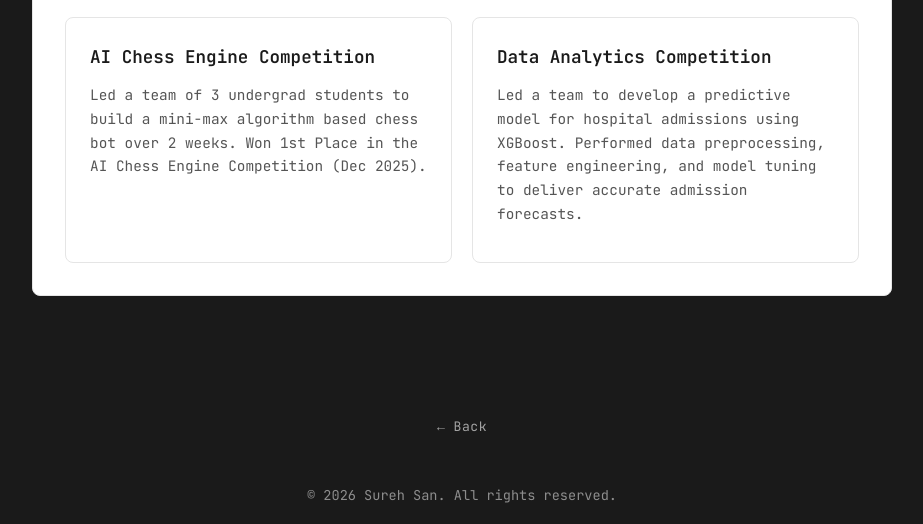
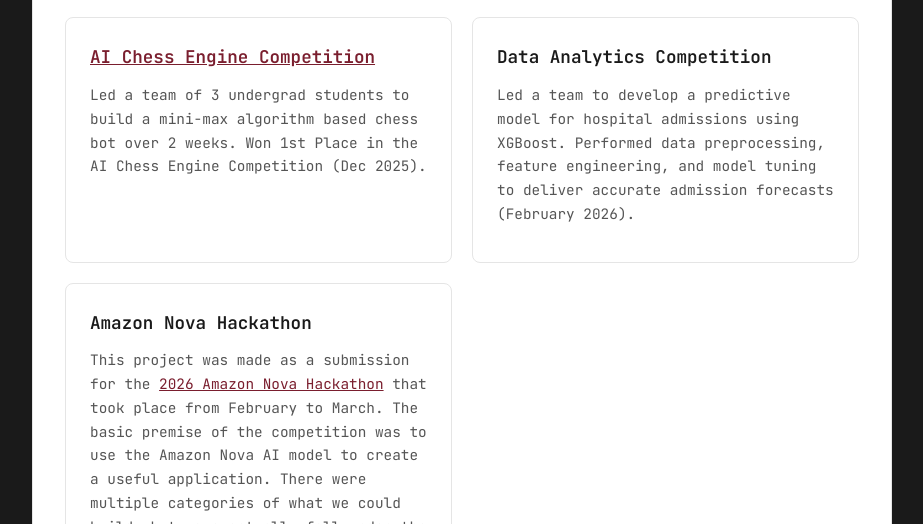
Before and after one commit to SurehSan/Website-Portfolio, a plain HTML site: page competitions.html in a window 1280 px wide. Shown: the part 276-800 px from the top of the page, without its empty margins (178-1101 px from the left). Drawn offline with Linux system fonts and the light colour scheme.

Commit message:
project change

```diff
--- a/competitions.html
+++ b/competitions.html
@@ -12,7 +12,7 @@
 <body>
     <header>
         <nav>
-            <h1>Sureh San</h1>
+            <h1><a href="index.html" style="color: inherit; text-decoration: none;">Sureh San</a></h1>
         </nav>
     </header>
     <main>
@@ -20,12 +20,16 @@
             <h2>Competitions</h2>
             <div class="project-grid">
                 <div class="project-card">
-                    <h3>AI Chess Engine Competition</h3>
+                    <h3><a href="https://github.com/SurehSan/DSU-AI-Chess-Engine-1st-Place-Winner-Submission" target="_blank">AI Chess Engine Competition</a></h3>
                     <p>Led a team of 3 undergrad students to build a mini-max algorithm based chess bot over 2 weeks. Won 1st Place in the AI Chess Engine Competition (Dec 2025).</p>
                 </div>
                 <div class="project-card">
                     <h3>Data Analytics Competition</h3>
-                    <p>Led a team to develop a predictive model for hospital admissions using XGBoost. Performed data preprocessing, feature engineering, and model tuning to deliver accurate admission forecasts.</p>
+                    <p>Led a team to develop a predictive model for hospital admissions using XGBoost. Performed data preprocessing, feature engineering, and model tuning to deliver accurate admission forecasts (February 2026).</p>
+                </div>
+                <div class="project-card">
+                    <h3>Amazon Nova Hackathon</h3>
+                    <p>This project was made as a submission for the <a href="https://amazon-nova.devpost.com/rules" target="_blank">2026 Amazon Nova Hackathon</a> that took place from February to March. The basic premise of the competition was to use the Amazon Nova AI model to create a useful application. There were multiple categories of what we could build, but we eventually fell under the Multimodal Understanding category. As the leader of a team of 4 coders, we successfully built <a href="https://github.com/SurehSan/Amazon-Nova-Hackathon/tree/sureh's-branch" target="_blank">CacheHunt</a>, the AI chatbot that finds deals on hardware for you.</p>
                 </div>
             </div>
         </section>
```
Also changed, not shown: about.html (+1 -1 lines), certifications.html (+1 -1 lines), contact.html (+1 -1 lines), education.html (+1 -1 lines), experience.html (+1 -1 lines), honors.html (+1 -1 lines), index.html (+1 -1 lines), mytech.html (+1 -1 lines), projects.html (+2 -2 lines), publications.html (+1 -1 lines), skills.html (+1 -1 lines).
